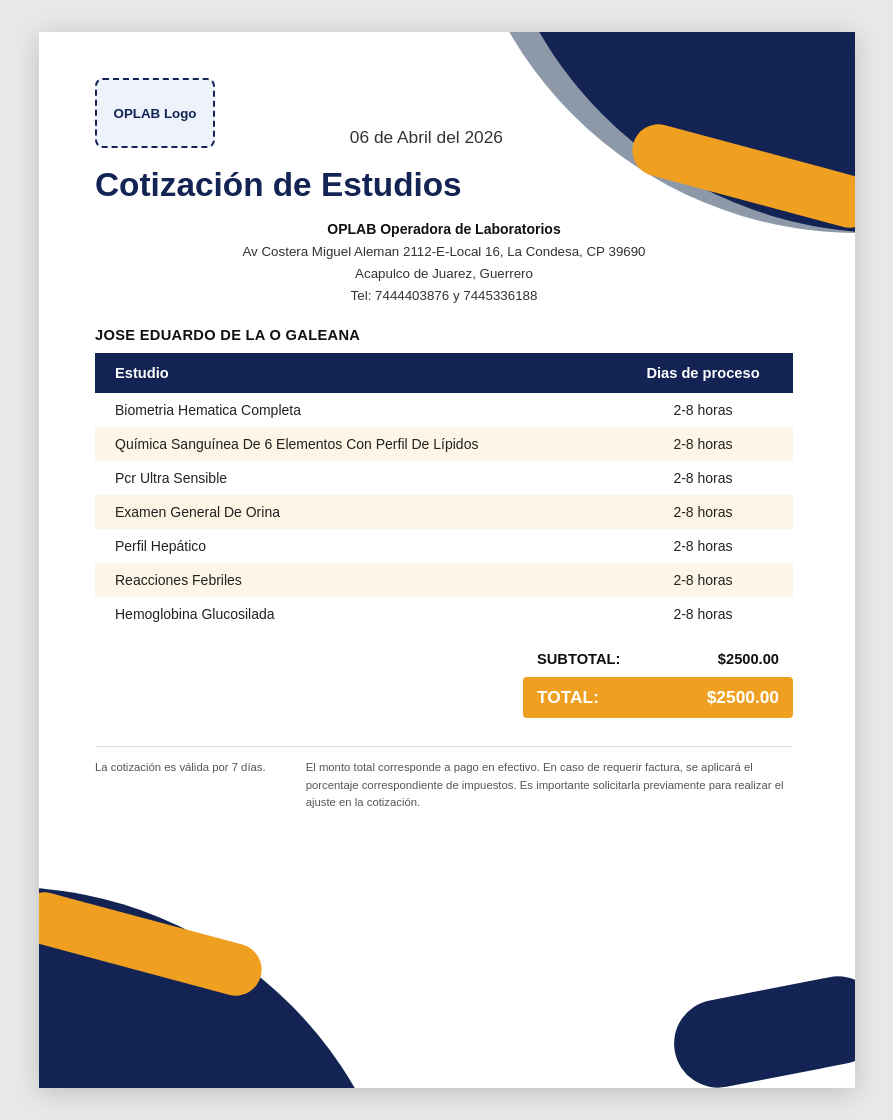
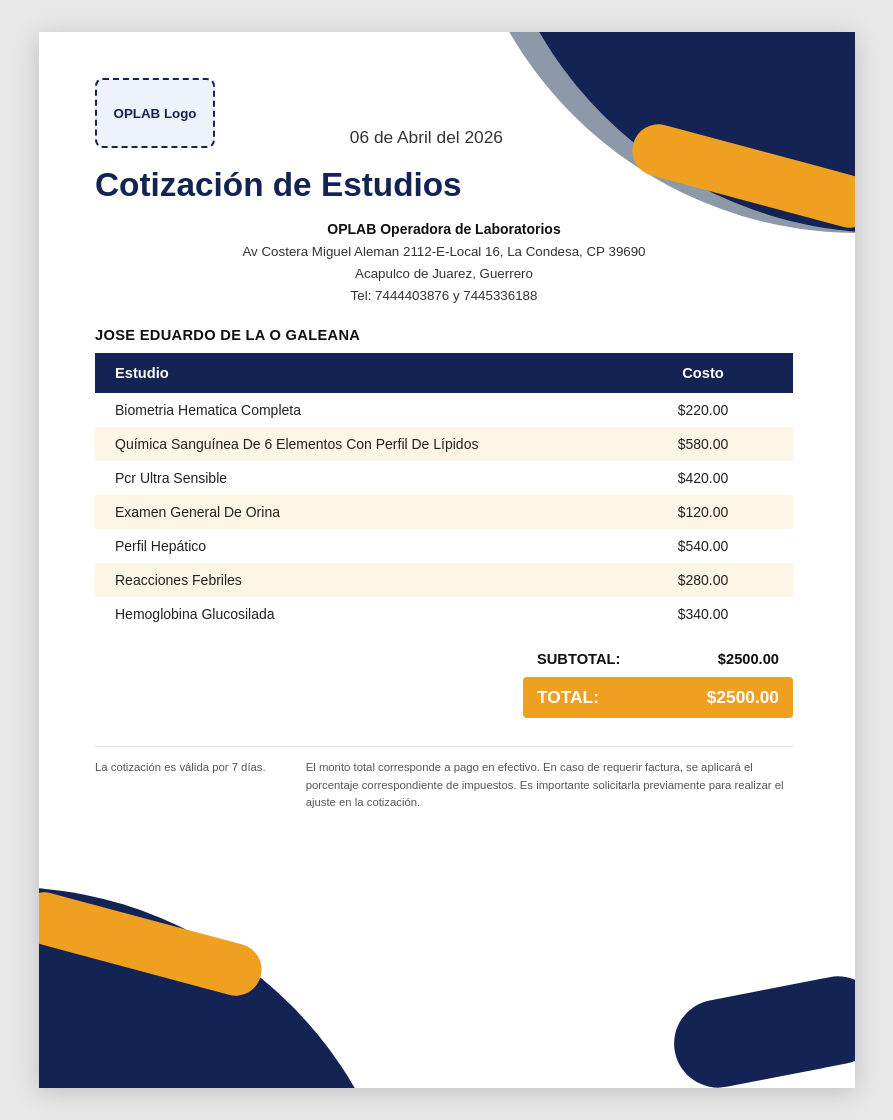
Before and after one commit to Quint4n4/Bot-Laboratorio-, a Python web app: template templates/preview.html in a window 1280 px wide. Shown: the whole page, without its empty margins (193-1086 px from the left). Run offline with Jinja, Linux system fonts and the light colour scheme; the template is opened without the code that fills it, so the values that code supplies are empty.

Commit message:
PDF paciente: mostrar costo por estudio en lugar de dias de proceso
La tabla del PDF de cotizacion ahora muestra el precio maximo de cada
estudio (campo item.precio que ya construye pdf_service.py) en vez de
la columna 'Dias de proceso'. Mas util para el paciente que ve cuanto
le costaria cada item antes del total.

Co-Authored-By: Claude Opus 4.7 (1M context) <noreply@anthropic.com>

```diff
--- a/templates/cotizacion.html
+++ b/templates/cotizacion.html
@@ -311,14 +311,14 @@ td:last-child { text-align: center; }
       <thead>
         <tr>
           <th>Estudio</th>
-          <th>Dias de proceso</th>
+          <th>Costo</th>
         </tr>
       </thead>
       <tbody>
         {% for item in items %}
         <tr>
           <td>{{ item.nombre | title }}</td>
-          <td>{{ item.tiempo if item.tiempo else '2-8 horas' }}</td>
+          <td>${{ item.precio }}</td>
         </tr>
         {% endfor %}
       </tbody>
--- a/templates/preview.html
+++ b/templates/preview.html
@@ -204,17 +204,17 @@ td:last-child { text-align: center; }
       <thead>
         <tr>
           <th>Estudio</th>
-          <th>Dias de proceso</th>
+          <th>Costo</th>
         </tr>
       </thead>
       <tbody>
-        <tr><td>Biometria Hematica Completa</td><td>2-8 horas</td></tr>
-        <tr><td>Química Sanguínea De 6 Elementos Con Perfil De Lípidos</td><td>2-8 horas</td></tr>
-        <tr><td>Pcr Ultra Sensible</td><td>2-8 horas</td></tr>
-        <tr><td>Examen General De Orina</td><td>2-8 horas</td></tr>
-        <tr><td>Perfil Hepático</td><td>2-8 horas</td></tr>
-        <tr><td>Reacciones Febriles</td><td>2-8 horas</td></tr>
-        <tr><td>Hemoglobina Glucosilada</td><td>2-8 horas</td></tr>
+        <tr><td>Biometria Hematica Completa</td><td>$220.00</td></tr>
+        <tr><td>Química Sanguínea De 6 Elementos Con Perfil De Lípidos</td><td>$580.00</td></tr>
+        <tr><td>Pcr Ultra Sensible</td><td>$420.00</td></tr>
+        <tr><td>Examen General De Orina</td><td>$120.00</td></tr>
+        <tr><td>Perfil Hepático</td><td>$540.00</td></tr>
+        <tr><td>Reacciones Febriles</td><td>$280.00</td></tr>
+        <tr><td>Hemoglobina Glucosilada</td><td>$340.00</td></tr>
       </tbody>
     </table>
 
```
